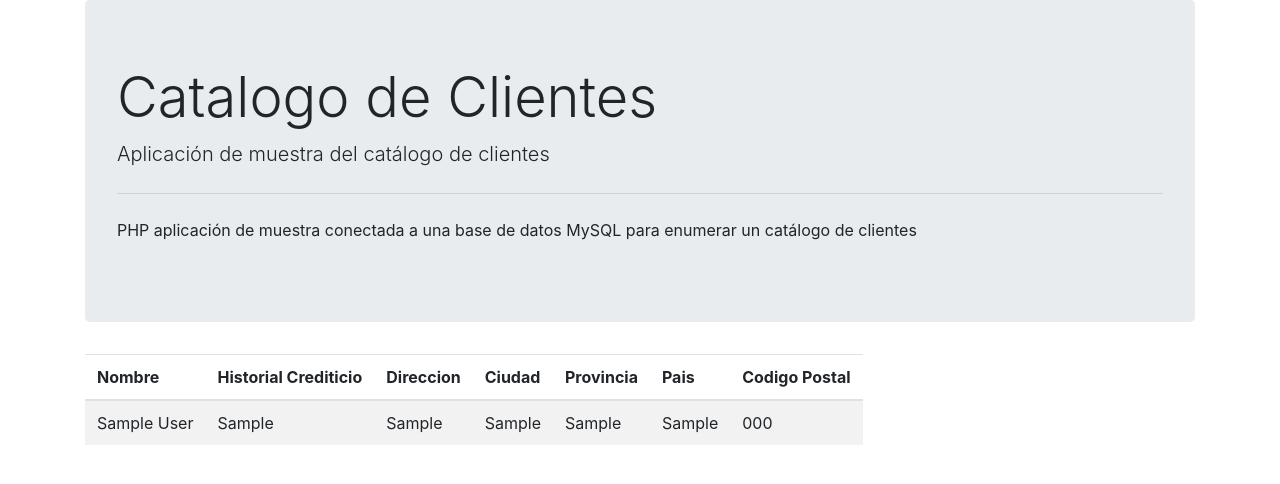
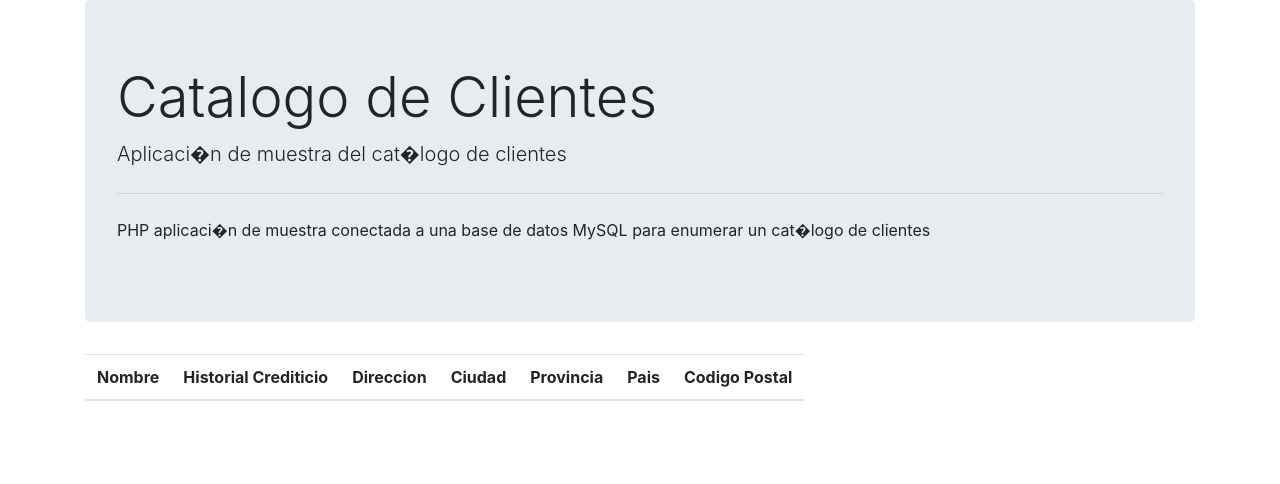
Before and after one commit to claritadfernandez/bdapp, a PHP site: page / in a window 1280 px wide. Shown: the top 484 px of the page. Run offline with PHP 8.4, Linux system fonts and the light colour scheme; tables that the repository leaves empty or names only in its code hold one stand-in row (values such as "Sample post"); lists and menus that the app fills with data are empty.

Commit message:
Add files via upload

```diff
--- a/index.php
+++ b/index.php
@@ -9,9 +9,9 @@
   <div class = "container">
     <div class="jumbotron">
       <h1 class="display-4">Catalogo de Clientes</h1>
-      <p class="lead">Aplicación de muestra del catálogo de clientes</p>
+      <p class="lead">Aplicaci�n de muestra del cat�logo de clientes</p>
       <hr class="my-4">
-      <p>PHP aplicación de muestra conectada a una base de datos MySQL para enumerar un catálogo de clientes</p>
+      <p>PHP aplicaci�n de muestra conectada a una base de datos MySQL para enumerar un cat�logo de clientes</p>
     </div>
     <table class="table table-striped table-responsive">
       <thead>
@@ -28,9 +28,9 @@
       <tbody>
         <?php
 
-        $conexion = mysqli_connect(getenv('MYSQL_HOST'), getenv('MYSQL_USER'), getenv('MYSQL_PASSWORD'), "bd");
+        $conexion = mysqli_connect(getenv('MYSQL_HOST'), getenv('MYSQL_USER'), getenv('MYSQL_PASSWORD'), "BD");
 
-        $cadenaSQL = "select * from s_customer";
+        $cadenaSQL = "select * from n-cliente";
         $resultado = mysqli_query($conexion, $cadenaSQL);
 
         while ($fila = mysqli_fetch_object($resultado)) {
```
